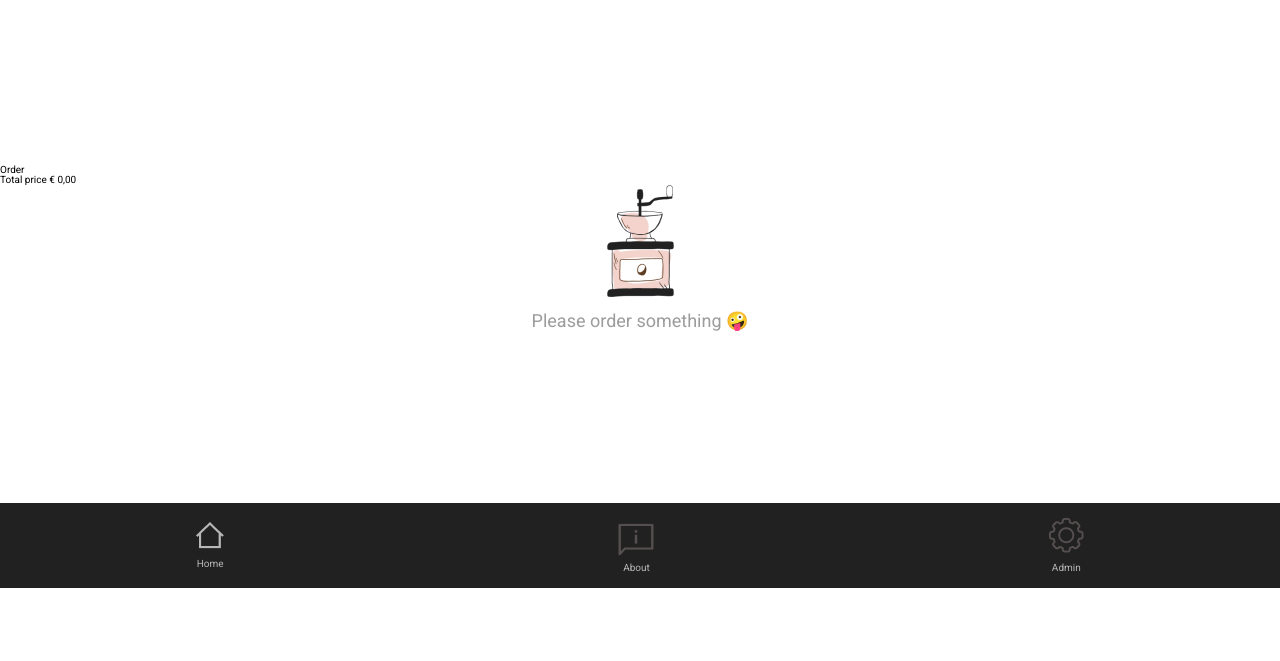
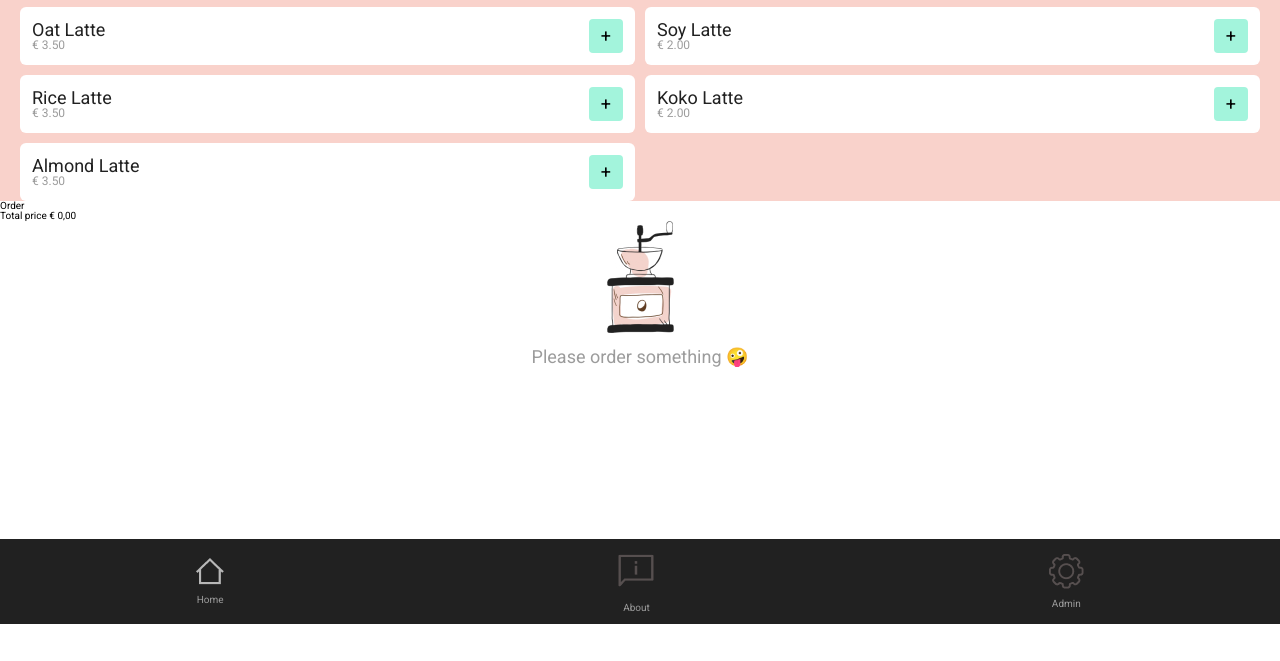
Before and after one commit to itsyarl/PlantBasedBarista, a website built with webpack: page src/index.html in a window 1280 px wide. Shown: the part 139-800 px from the top of the page. Built offline with nearby package versions, Linux system fonts and the light colour scheme; some packages are replaced by stand-ins of ours.

Commit message:
css en javascript buttons coffie

```diff
--- /dev/null
+++ b/src/css/coffeeButton.css
@@ -0,0 +1,40 @@
+.prices__list {
+  display: grid;
+  grid-template-columns: repeat(2, 1fr);
+  grid-gap: 1rem;
+  margin: 0 2rem;
+}
+
+.price {
+  background-color: var(--white);
+  border-radius: .6rem;
+  padding: 1.2rem;
+}
+
+.price__button {
+  display: flex;
+  justify-content: space-between;
+  align-items: center;
+}
+
+.price__button__wrapper {
+  display: flex;
+  flex-flow: column;
+}
+
+.price__button__name {
+  color: var(--darkColor);
+  font-size: var(--regular);
+}
+
+.price__button__amount {
+  color: var(--gray);
+  font-size: var(--small);
+}
+
+.price__button__plus {
+  background-color: var(--secondaryColor);
+  font-size: var(--regular);
+  padding: .8rem 1.2rem;
+  border-radius: .4rem;
+}
--- a/src/css/coffees.css
+++ /dev/null
@@ -1,4 +0,0 @@
-.prices {
-  height: 16.8rem;
-  width: 100%;
-}
--- a/src/css/footer.css
+++ b/src/css/footer.css
@@ -3,21 +3,21 @@
   height: 8.5rem;
 }
 
-.footer__wrapper {
+.menu__items {
   height: 100%;
   display: flex;
   justify-content: space-around;
   align-items: center;
 }
 
-.button {
+.menu__item__link {
   display: flex;
   flex-flow: column;
   text-decoration: none;
-  color: #b7b7b7;
+  color: var(--gray);
   text-align: center;
 }
 
-.footer__img {
+.item__link--img {
   margin-bottom: .99rem;
 }
--- a/src/css/vars.css
+++ b/src/css/vars.css
@@ -4,6 +4,10 @@
   --darkColor: #212121;
   --secondaryColor: #a3f4dc;
   --gray: #9c9c9c;
+  --active-link: #b7b7b7;
+  --white: white;
+
+  /* margin */
   --margin: 3rem;
 
   /* font-sizes */
--- a/src/index.html
+++ b/src/index.html
@@ -71,11 +71,28 @@
     </section>
   </main>
   <footer class="footer">
-    <div class="footer__wrapper">
-      <a href="" class="button"> <img class="footer__img" src="./assets/img/home_active.png" alt="home">Home</a>
-      <a href="" class="button"> <img src="./assets/img/about.png" alt="about">About</a>
-      <a href="" class="button"> <img class="footer__img" src="./assets/img/admin.png" alt="admin">Admin</a>
-    </div>
+    <ul class="menu__items">
+      <li class="menu__item">
+        <a class="menu__item__link" href="index.html">
+          <img class="item__link--img" src="assets/img/home-actif.png" alt="home">
+          <p class="item__link--text item__paragraaf--active">Home</p>
+        </a>
+      </li>
+
+      <li class="menu__item">
+        <a class="menu__item__link" href="index.html">
+          <img class="item__link--img" src="assets/img/about.png" alt="about">
+          <p class="item__link--text">About</p>
+        </a>
+      </li>
+
+      <li class="menu__item">
+        <a class="menu__item__link" href="index.html">
+          <img class="item__link--img" src="assets/img/admin.png" alt="admin">
+          <p class="item__link--text">Admin</p>
+        </a>
+      </li>
+    </ul>
   </footer>
 </body>
 
--- a/src/index.js
+++ b/src/index.js
@@ -1,24 +1,64 @@
 import './style.css';
-import '../src/assets/js/coffees.json';
+import data from '../src/assets/js/coffees.json';
 
 const init = () => {
+  getCoffees(data);
+};
 
+// begrensd tot twee getallen na comma
+const commaDigits = num => {
+  return num.toFixed(2);
 };
-const pricesList = document.querySelector(`.prices__list`);
 
-const price = pricesList.appendChild(document.createElement(`li`));
-price.className = `price`;
+// haalt coffees uit json
+const getCoffees = data => {
+  const coffees = data.coffees;
+  coffees.forEach(coffee => {
+    if (coffee.plantbased === true) {
+      makeButton(coffee);
+    }
+  });
+};
 
-const priceButton = price.appendChild(document.createElement(`a`));
-priceButton.className = `price__button`;
+// maakt button aan
+const makeButton = coffee => {
+  const $prijsLijst = document.querySelector(`.prices__list`);
+  const $li = document.createElement(`li`);
+  $li.classList.add(`price`);
+  $li.setAttribute(`data_id`, `${coffee.id}`);
+  $li.innerHTML = opbouw(coffee);
+  $prijsLijst.appendChild($li);
+};
 
-const priceButtonWrapper = priceButton.appendChild(document.createElement(`span`));
-priceButtonWrapper.className = `price__button__wrapper`;
+// returnt de opbouw en vuilt de items in.
+const opbouw = data => {
+  return `
+  <a class="price__button">
+    <span class="price__button__wrapper">
+      <span class="price__button__name">${data.name}</span>
+      <span class="price__button__amount">&euro; ${commaDigits(data.prices.medium)}</span>
+    </span>
+    <span class="price__button__plus">+</span>
+  </a>`;
+};
 
-const priceButtonName = priceButtonWrapper.appendChild(document.createElement(`span`));
-priceButtonName.className = `price__button__name`;
-priceButtonName.innerHtml = `data.name`;
+//  FAILED TRY
 
-// const priceButtonAmount = priceButtonWrapper.appendChild(document.createElement(`span`));
-// priceButtonAmount.className = `price__button__amount`;
+// (const pricesList = document.querySelector(`.prices__list`);
+
+// const price = pricesList.appendChild(document.createElement(`li`));
+// price.className = `price`;
+
+// const priceButton = price.appendChild(document.createElement(`a`));
+// priceButton.className = `price__button`;
+
+// const priceButtonWrapper = priceButton.appendChild(document.createElement(`span`));
+// priceButtonWrapper.className = `price__button__wrapper`;
+
+// const priceButtonName = priceButtonWrapper.appendChild(document.createElement(`span`));
+// priceButtonName.className = `price__button__name`;
+// priceButtonName.innerHtml = `data.name`;
+
+// // const priceButtonAmount = priceButtonWrapper.appendChild(document.createElement(`span`));
+// // priceButtonAmount.className = `price__button__amount`;)
 init();
--- a/src/style.css
+++ b/src/style.css
@@ -1,9 +1,9 @@
 @import './css/reset.css';
 @import './css/vars.css';
 @import './css/header.css';
-@import './css/coffees.css';
 @import './css/orders.css';
 @import './css/footer.css';
+@import './css/coffeeButton.css';
 
 html {
   box-sizing: border-box;
@@ -17,7 +17,12 @@ html {
 *:after {
   box-sizing: inherit;
 }
+/* stylelint-enable */
 
-.visually-hidden{
- visibility: hidden;
+.visually-hidden {
+  visibility: hidden;
 }
+
+.highlight {
+  background-color: var(--mainColor);
+}
```
Also changed, not shown: src/assets/img/admin-actif.png (renamed from src/assets/img/admin actif.png), src/assets/img/home-actif.png (renamed from src/assets/img/home_active.png).
